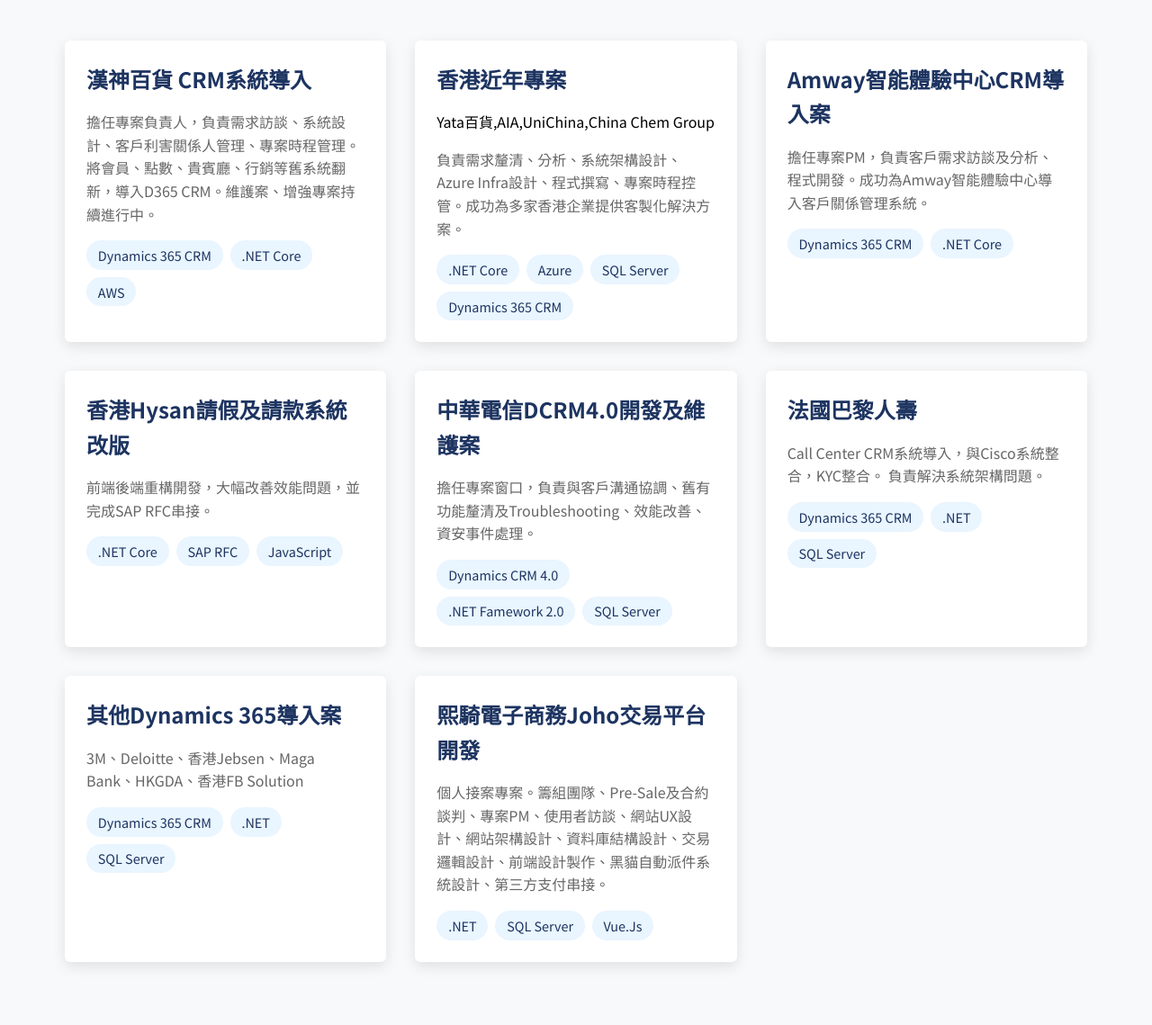
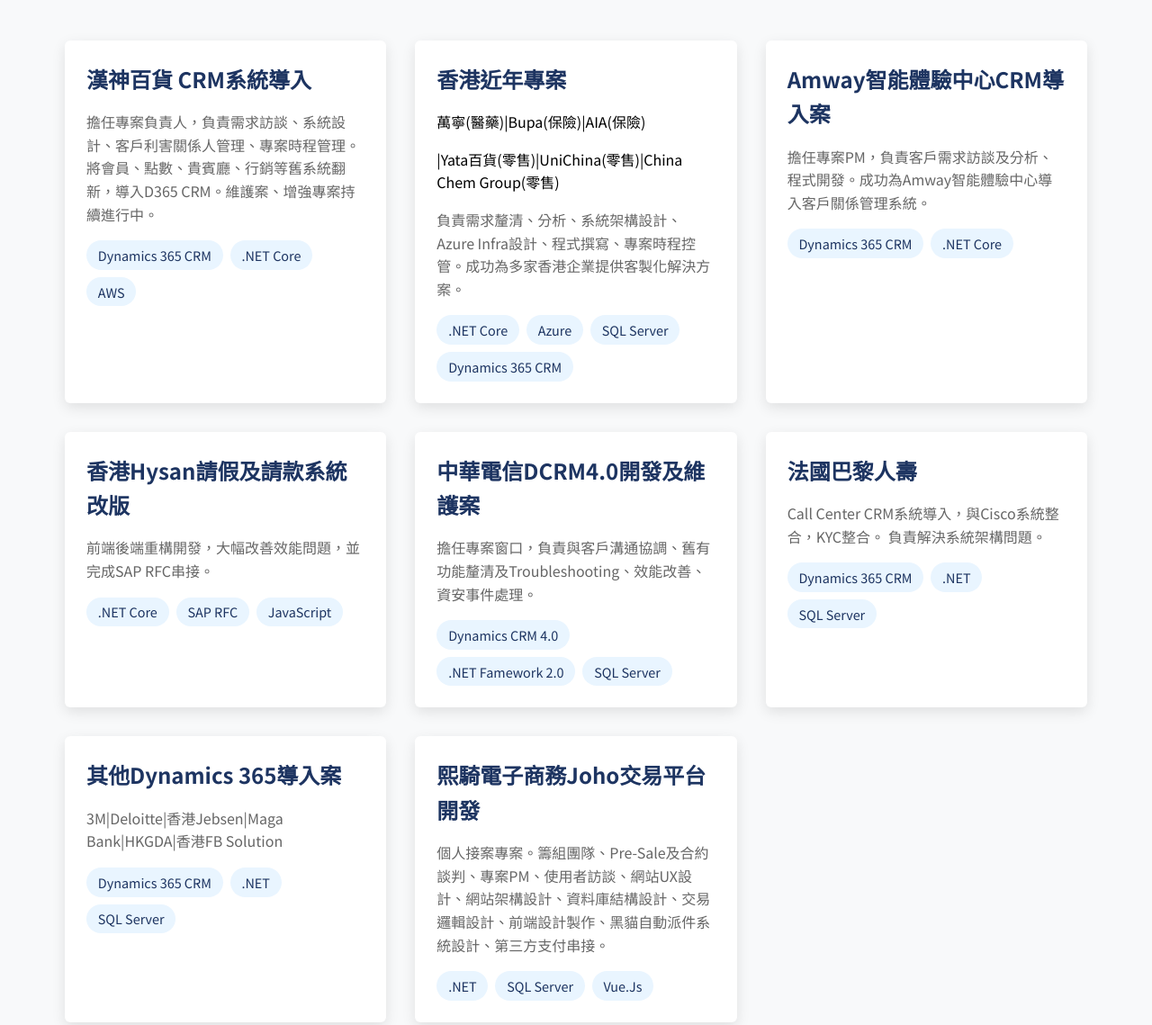
Before and after one commit to jonny50905/jonny50905.github.io, a plain HTML site: page index.html in a window 1280 px wide. Shown: the part 3994-5133 px from the top of the page at 90% size. Drawn offline with Linux system fonts and the light colour scheme.

Commit message:
更新專案經歷區塊，調整香港近年專案描述以更清晰呈現客戶及服務內容

```diff
--- a/index.html
+++ b/index.html
@@ -253,7 +253,10 @@
                     <div class="project-content">
                         <h3>香港近年專案</h3>
                         <p class="project-description" style="color: black;">
-                            Yata百貨,AIA,UniChina,China Chem Group
+                            萬寧(醫藥)|Bupa(保險)|AIA(保險)
+                        </p>
+                        <p class="project-description" style="color: black;">
+                            |Yata百貨(零售)|UniChina(零售)|China Chem Group(零售)
                         </p>
                          <p class="project-description">
                             負責需求釐清、分析、系統架構設計、Azure Infra設計、程式撰寫、專案時程控管。成功為多家香港企業提供客製化解決方案。
@@ -322,7 +325,7 @@
                     <div class="project-content">
                         <h3>其他Dynamics 365導入案</h3>
                         <p class="project-description">
-                            3M、Deloitte、香港Jebsen、Maga Bank、HKGDA、香港FB Solution
+                            3M|Deloitte|香港Jebsen|Maga Bank|HKGDA|香港FB Solution
                         </p>
                         <div class="project-tech">
                             <span>Dynamics 365 CRM</span>
```
